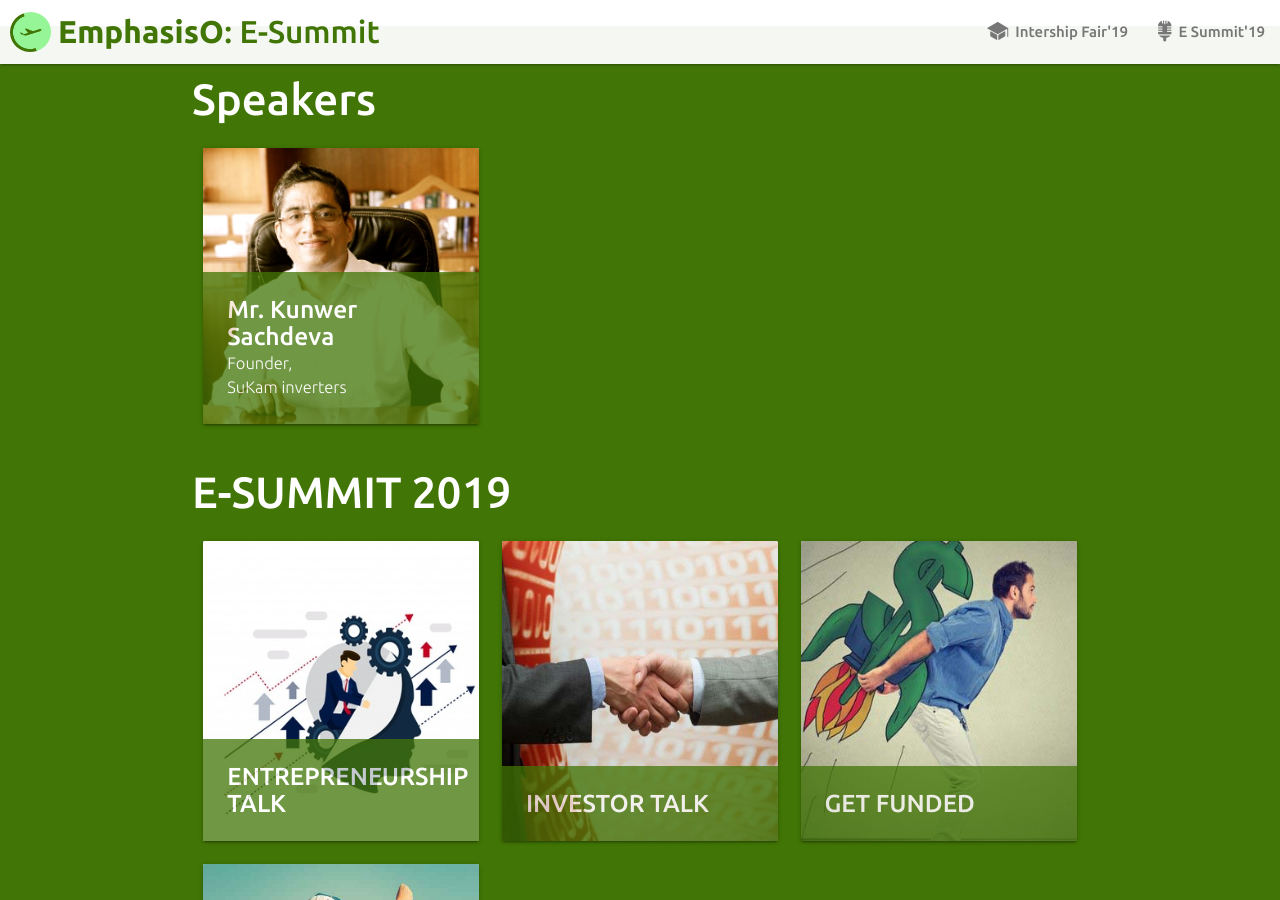
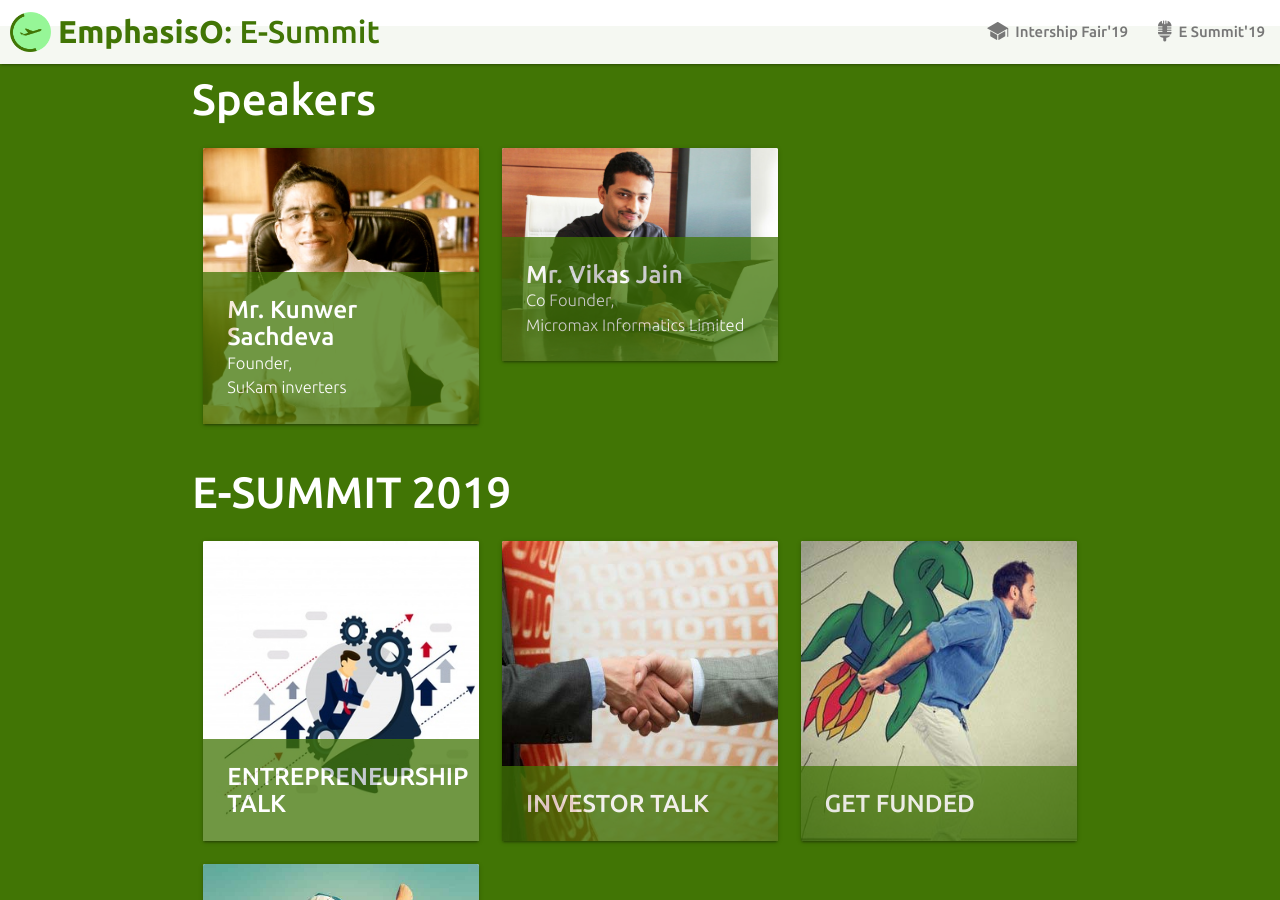
Before and after one commit to FinFO-app/emphasisO.com, a Jekyll site: the page built from index.html, in a window 1280 px wide and 900 px high, scrolled down 2081 px. Built offline with Jekyll 4.4.1, drawn with Linux system fonts in a browser that asks for light colours.

Commit message:
Update speakers.yml

```diff
--- a/_data/speakers.yml
+++ b/_data/speakers.yml
@@ -2,3 +2,7 @@
   post: Founder
   company: SuKam inverters
   image: Kunwer-Sachdev.png
+- name: Mr. Vikas Jain
+  post: Co Founder
+  company: Micromax Informatics Limited
+  image: Vikas_Jain.png
```
